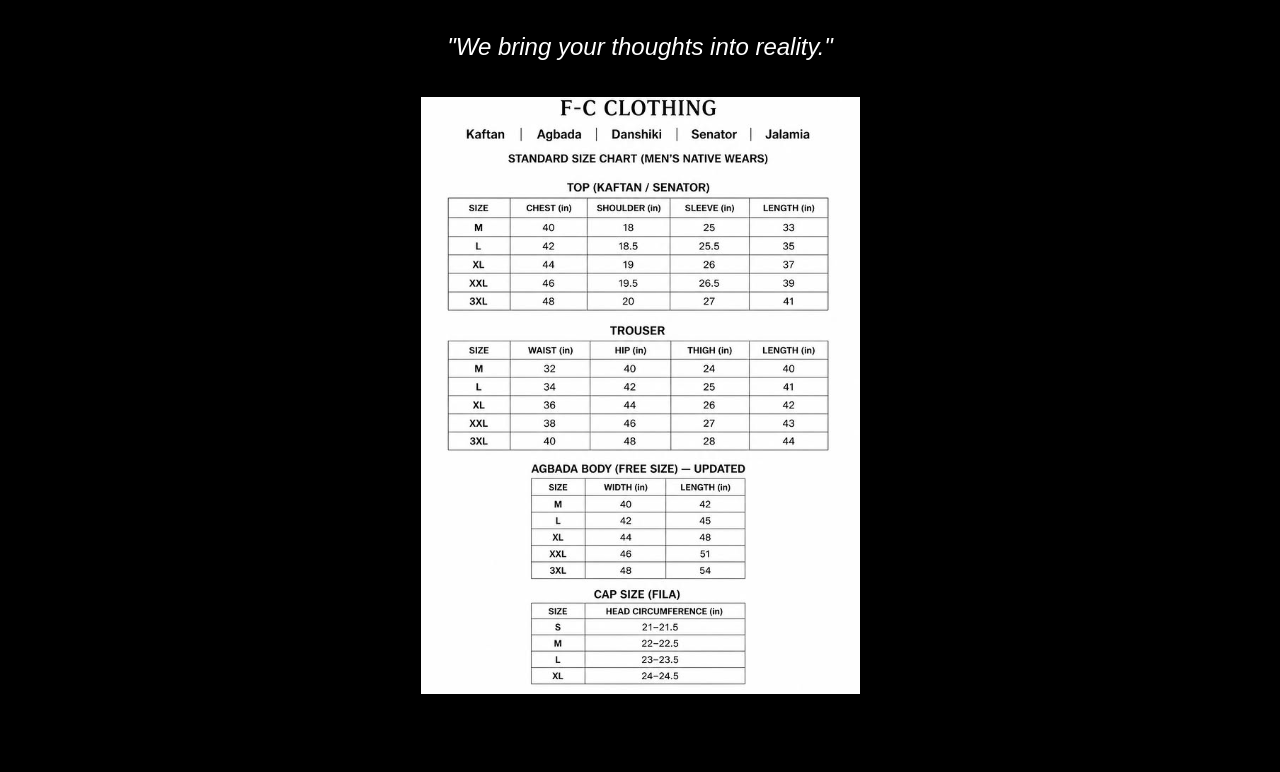
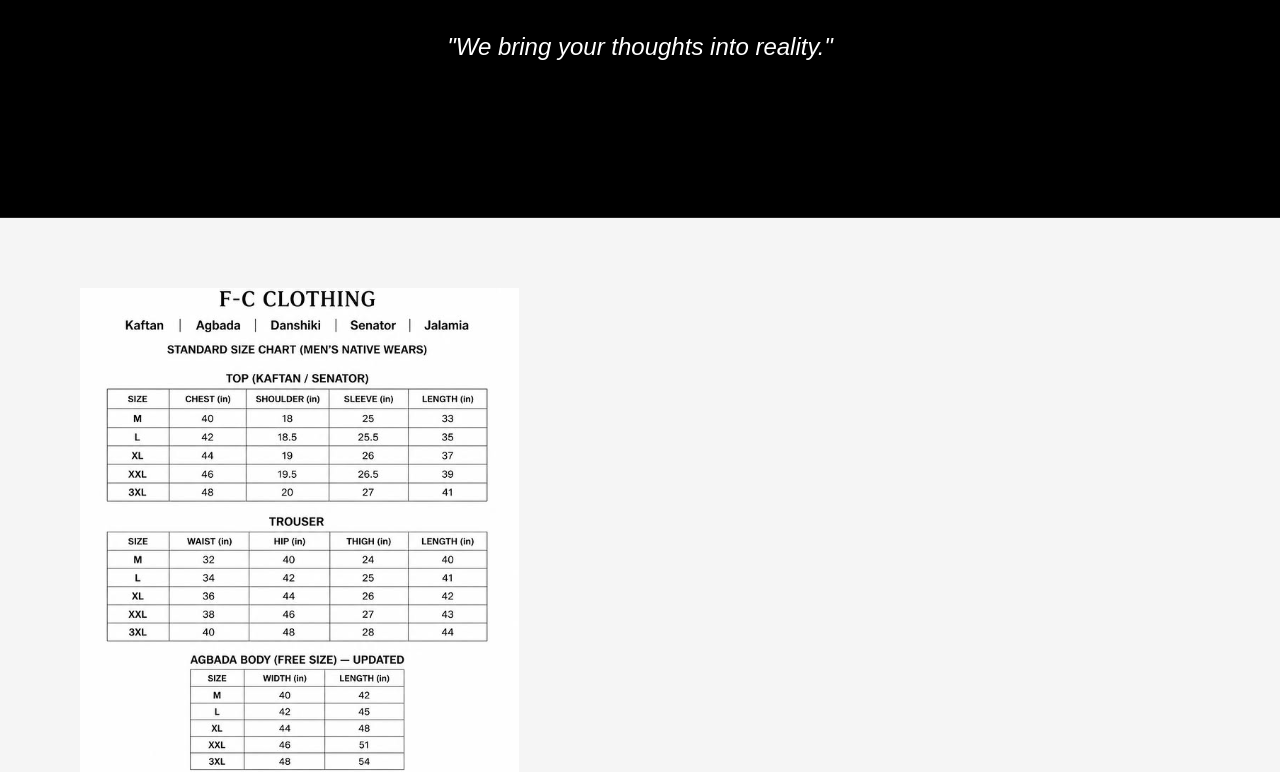
Before and after one commit to damianpaul44/FRANCIS_FIED, a plain HTML site: page About.html in a window 1280 px wide. Shown: the part 1050-1822 px from the top of the page. Drawn offline with Linux system fonts and the light colour scheme.

Commit message:
Add files via upload

```diff
--- a/About.html
+++ b/About.html
@@ -78,10 +78,15 @@ Over the years, our dedication to quality workmanship, creativity, and customer
       "We bring your thoughts into reality."
     </p> <br><br>
 
-    <img src="fr10.PNG" alt="" >
+
+</section>
 
 
-</section>
+<footer  class="footer">
+ <img src="fr10.PNG" alt="" >
+</footer>
+
+
 
 
     <div class="slider">
```
